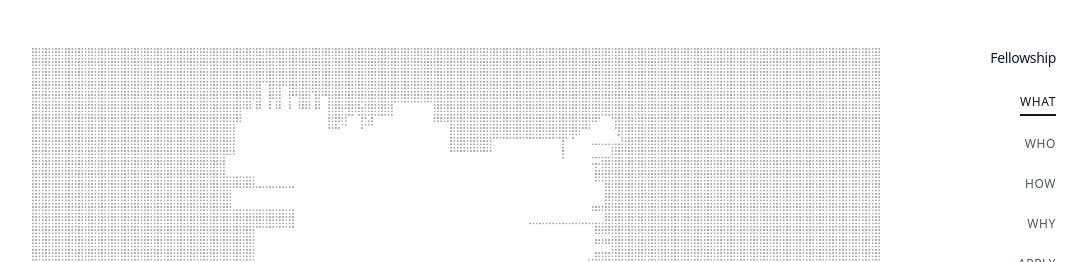
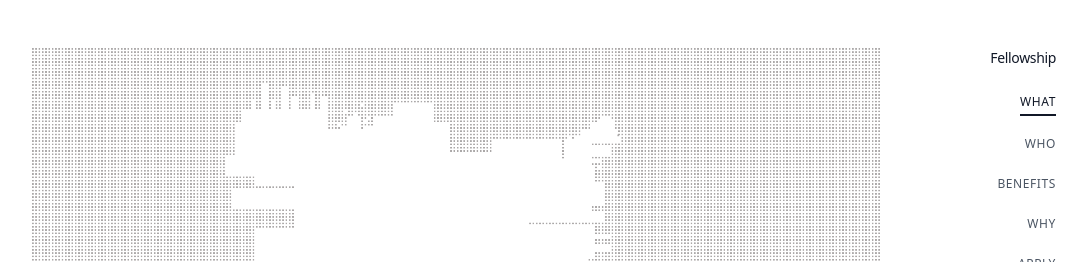
Before and after one commit to harishkannanjs/Fellowship, a Next.js app: page / in a window 1280 px wide. Shown: the top 262 px of the page, without its empty margins (184-1271 px from the left). Built offline with nearby package versions, Linux system fonts and the light colour scheme.

Commit message:
Replace 'HOW' with 'BENEFITS' in navigation

```diff
--- a/components/navigation.tsx
+++ b/components/navigation.tsx
@@ -9,7 +9,7 @@ export default function Navigation({ activeSection, setActiveSection }: Navigati
   const navItems = [
     { label: 'WHAT', href: '#what' },
     { label: 'WHO', href: '#who' },
-    { label: 'HOW', href: '#how' },
+    { label: 'BENEFITS', href: '#benefits' },
     { label: 'WHY', href: '#why' },
     { label: 'Apply', href: '#apply' },
   ]
```
